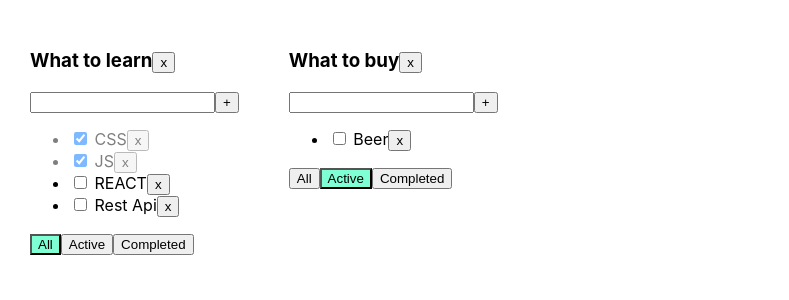
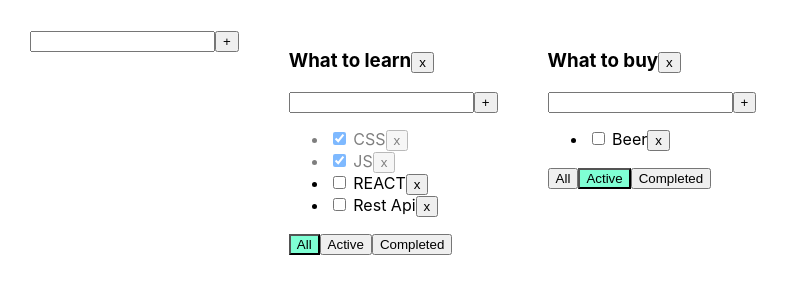
Before and after one commit to grok88/TodoList_new, a React (Create React App) app: page / in a window 1280 px wide. Shown: the top 300 px of the page, without its empty margins (0-789 px from the left). Built offline with nearby package versions, Linux system fonts and the light colour scheme.

Commit message:
lesson5_2 is done

```diff
--- /dev/null
+++ b/src/AddItemForm.tsx
@@ -0,0 +1,46 @@
+import React, {ChangeEvent, KeyboardEvent, useState} from "react";
+
+type AddItemFormPropsType = {
+    addItem: (title: string) => void,
+
+}
+
+export const AddItemForm = (props: AddItemFormPropsType) => {
+    let [valueTask, setValueTask] = useState<string>('');
+    let [error, setError] = useState<string | null>(null);
+
+    // ..Контролируемое поле ввода
+    const onChangeHandler = (e: ChangeEvent<HTMLInputElement>) => {
+        setError(null);
+        setValueTask(e.currentTarget.value)
+    }
+    // При нажатии на enter добавляем таску
+    const onKeyPressHandler = (e: KeyboardEvent<HTMLInputElement>) => {
+        if (e.charCode === 13) {
+            props.addItem(valueTask);
+            setValueTask('');
+        }
+    }
+    // При нажатиит кнопки добавляем таску
+    const addTaskHandler = () => {
+        if (valueTask.trim()) {
+            props.addItem(valueTask);
+        } else {
+            setError('Title is required');
+        }
+        setValueTask('');
+    }
+
+    return (
+        <div>
+            <input value={valueTask}
+                   onChange={onChangeHandler}
+                   onKeyPress={onKeyPressHandler}
+                   className={error ? 'error' : ''}
+            />
+            <button onClick={addTaskHandler}>+
+            </button>
+            {error && <div className={'error-message'}>{error}</div>}
+        </div>
+    );
+}
--- a/src/App.tsx
+++ b/src/App.tsx
@@ -2,6 +2,7 @@ import React, {useState} from 'react';
 import './App.css';
 import {TaskType, TodoList} from "./TodoList";
 import {v1} from 'uuid'
+import {AddItemForm} from "./AddItemForm";
 
 export type FilterValueType = "all" | "active" | "completed";
 
@@ -12,7 +13,7 @@ type TodoList = {
 }
 
 type TaskStateType = {
-    [key:string]:Array<TaskType>;
+    [key: string]: Array<TaskType>;
 }
 
 function App() {
@@ -40,7 +41,7 @@ function App() {
     });
 
 
-    const changeStatus = (id: string, isDone: boolean,todoListId: string) => {
+    const changeStatus = (id: string, isDone: boolean, todoListId: string) => {
         let todoList = tasks[todoListId];
         let task = todoList.find(elem => elem.id === id);
 
@@ -59,14 +60,14 @@ function App() {
     }
 
     // Удаление тасок
-    const removeTask = (id: string,todoListId: string) => {
+    const removeTask = (id: string, todoListId: string) => {
         let todoList = tasks[todoListId];
         tasks[todoListId] = todoList.filter((task) => task.id !== id);
         setTasks({...tasks});
     }
 
     // Добавление таски
-    const addTask = (title: string,todoListId: string) => {
+    const addTask = (title: string, todoListId: string) => {
         let task = {id: v1(), title, isDone: false};
         let todoList = tasks[todoListId];
         tasks[todoListId] = [task, ...todoList];
@@ -74,16 +75,24 @@ function App() {
     }
 
     // Удаление таски-листа
-
-    const removeTodoList = (todoListId:string) => {
+    const removeTodoList = (todoListId: string) => {
         let deleteTodoList = todoLists.filter(elem => elem.id !== todoListId);
         setTodoLists(deleteTodoList);
         delete tasks[todoListId];
         setTasks({...tasks});
     }
+    // Добавление таски-листа
+    const addTodoList = (title: string) => {
+        const newTodoList: TodoList = {id: v1(), title, filter: 'all'};
+        setTodoLists([newTodoList, ...todoLists]);
+        setTasks({...tasks, [newTodoList.id]: []});
+    }
 
     return (
         <div className="App">
+
+            <AddItemForm addItem={addTodoList}/>
+
             {
                 todoLists.map((tl) => {
 
--- a/src/TodoList.tsx
+++ b/src/TodoList.tsx
@@ -1,5 +1,6 @@
-import React, {ChangeEvent, useState, KeyboardEvent} from "react";
+import React, {ChangeEvent, KeyboardEvent, useState} from "react";
 import {FilterValueType} from "./App";
+import {AddItemForm} from "./AddItemForm";
 
 export type TaskType = {
     id: string,
@@ -11,42 +12,25 @@ type PropsType = {
     filter: FilterValueType,
     title: string,
     tasks: Array<TaskType>,
-    removeTask: (id: string,todoListId: string) => void,
+    removeTask: (id: string, todoListId: string) => void,
     changeFilter: (value: FilterValueType, todoListId: string) => void,
-    addTask: (title: string, todoListId: string) => void,
+    addTask: (title: string, id:string) => void,
     changeStatus: (id: string, isDone: boolean, todoListId: string) => void,
-    removeTodoList:(todoListId: string)=> void
+    removeTodoList: (todoListId: string) => void
 }
 
 export const TodoList = (props: PropsType) => {
 
     const {filter, title, tasks, removeTask, changeFilter, addTask, changeStatus, id, removeTodoList} = props;
 
-    let [valueTask, setValueTask] = useState<string>('');
-    let [error, setError] = useState<string | null>(null);
-
-    const onChangeHandler = (e: ChangeEvent<HTMLInputElement>) => {
-        setError(null);
-        setValueTask(e.currentTarget.value)
-    }
-    const onKeyPressHandler = (e: KeyboardEvent<HTMLInputElement>) => {
-        if (e.charCode === 13) {
-            addTask(valueTask, id);
-            setValueTask('');
-        }
-    }
-    const addTaskHandler = () => {
-        if (valueTask.trim()) {
-            addTask(valueTask, id);
-        } else {
-            setError('Title is required');
-        }
-        setValueTask('');
-    }
     const onAllClickHandler = () => changeFilter("all", id);
     const onActiveClickHandler = () => changeFilter("active", id);
     const onCompletedClickHandler = () => changeFilter("completed", id);
     const onDeleteTodoList = () => removeTodoList(id);
+
+    const addTaskwrap  = (title:string) => {
+        addTask(title, id);
+    }
 
     return (
         <div>
@@ -54,16 +38,7 @@ export const TodoList = (props: PropsType) => {
                 {title}
                 <button onClick={onDeleteTodoList}>x</button>
             </h3>
-            <div>
-                <input value={valueTask}
-                       onChange={onChangeHandler}
-                       onKeyPress={onKeyPressHandler}
-                       className={error ? 'error' : ''}
-                />
-                <button onClick={addTaskHandler}>+
-                </button>
-                {error && <div className={'error-message'}>{error}</div>}
-            </div>
+            <AddItemForm  addItem={addTaskwrap}/>
             <ul>
                 {
                     tasks.map(({id, title, isDone}) => {
```
